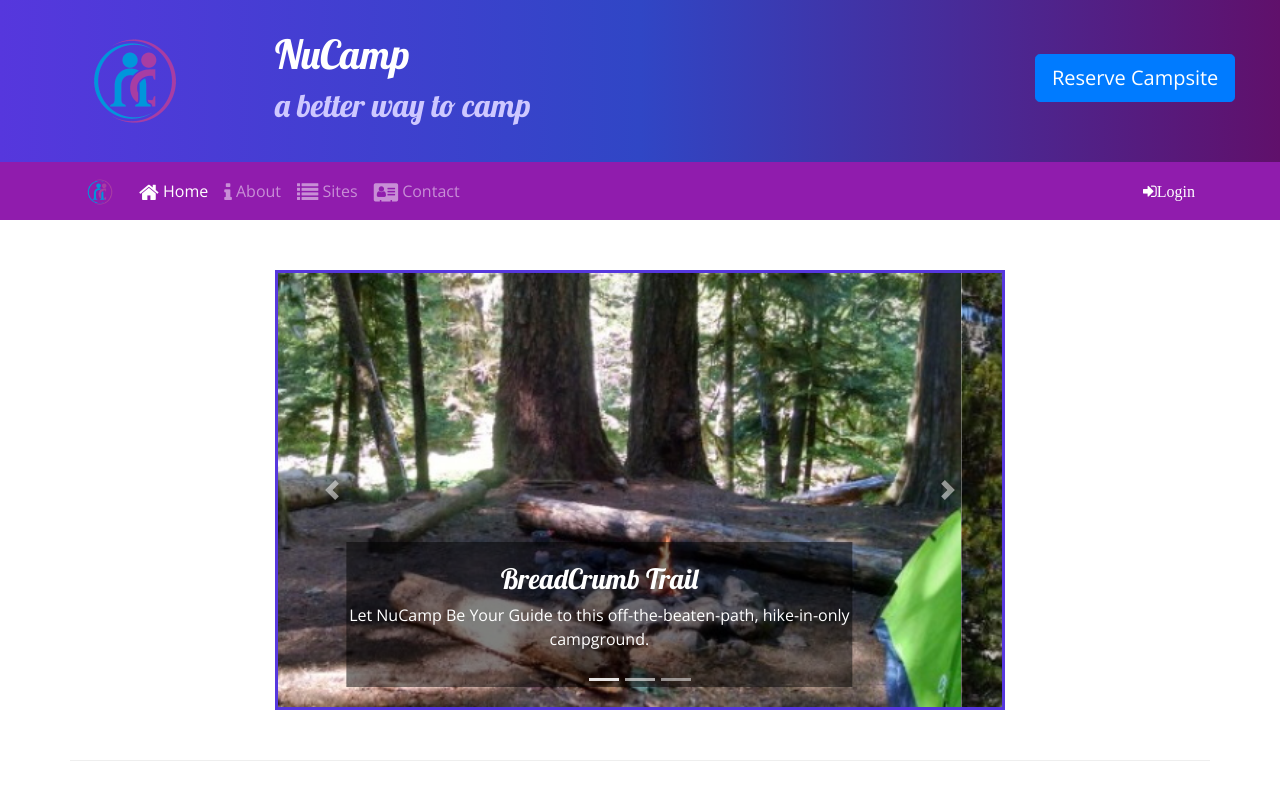
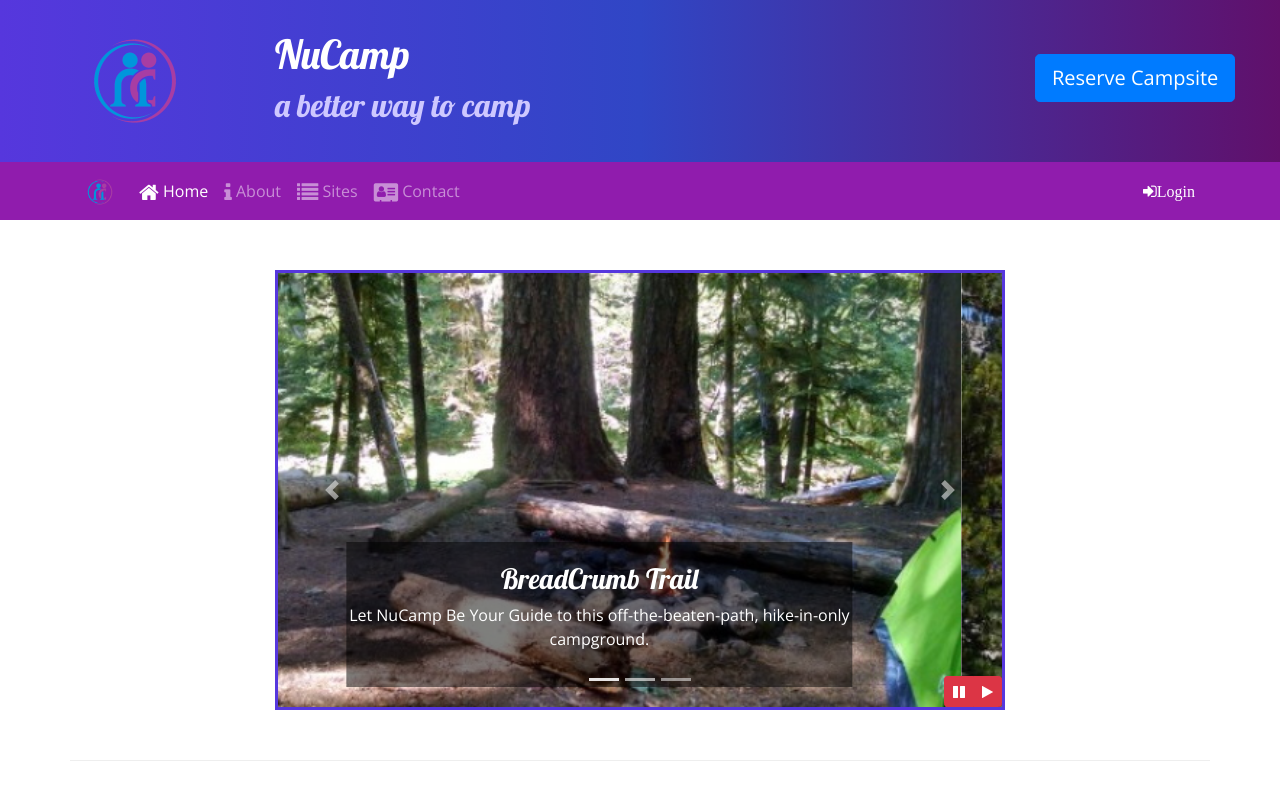
Before and after one commit to MYTHICxatnys/laughing-tribble, a website: page index.html in a window 1280 px wide. Shown: the top 800 px of the page. Drawn offline with nearby package versions, Linux system fonts and the light colour scheme.

Commit message:
Bootstrap and jQuery Part1

```diff
--- a/css/styles.css
+++ b/css/styles.css
@@ -56,3 +56,10 @@ a, a:hover{
 .carousel {
     border: solid #5637DD
 }
+
+#carouselButton {
+    position: absolute;
+    right: 0;
+    bottom: 0;
+    z-index: 100;
+}
--- a/index.html
+++ b/index.html
@@ -234,6 +234,16 @@
                             <span class="carousel-control-next-icon"></span>
                             <span class="sr-only">Next</span>
                         </a>
+                        <!-- Play and Pause Buttons -->
+                        <div class="btn-group" id="carouselButton">
+                            <button class="btn btn-danger btn-sm">
+                                <i class="fa fa-pause" id="carouselPause"></i>
+                            </button>
+
+                            <button class="btn btn-danger btn-sm" id="carouselPlay">
+                                <i class="fa fa-play"></i>
+                            </button>
+                        </div>
                     </div>
                 </div>
             </div>
@@ -377,6 +387,20 @@
         <script src="node_modules/bootstrap/dist/js/bootstrap.min.js"></script>
 
 
+
+        <script>
+            $(function() {
+                $('.carousel').carousel( { interval: 2000, pause: 'false'}  );
+                $('#carouselPause').click(function(){
+                    $(".carousel").carousel('pause');
+                });
+                $('#carouselPlay').click(function(){
+                    $('.carousel').carousel('cycle');
+                });
+            });
+        </script>
+
+
         <!-- Tooltip Removal -->
         <!-- <script>
             $(function () {
```
